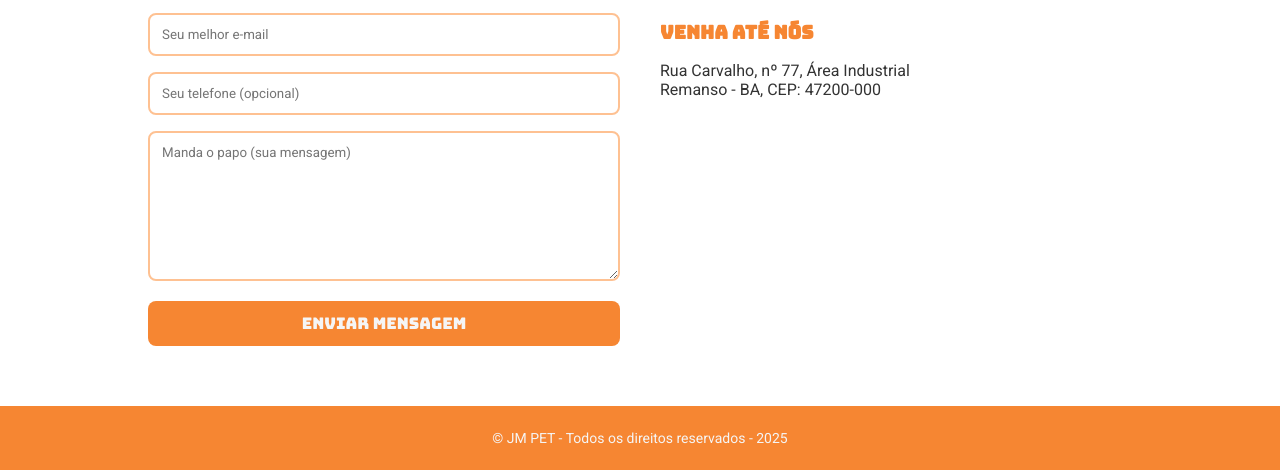
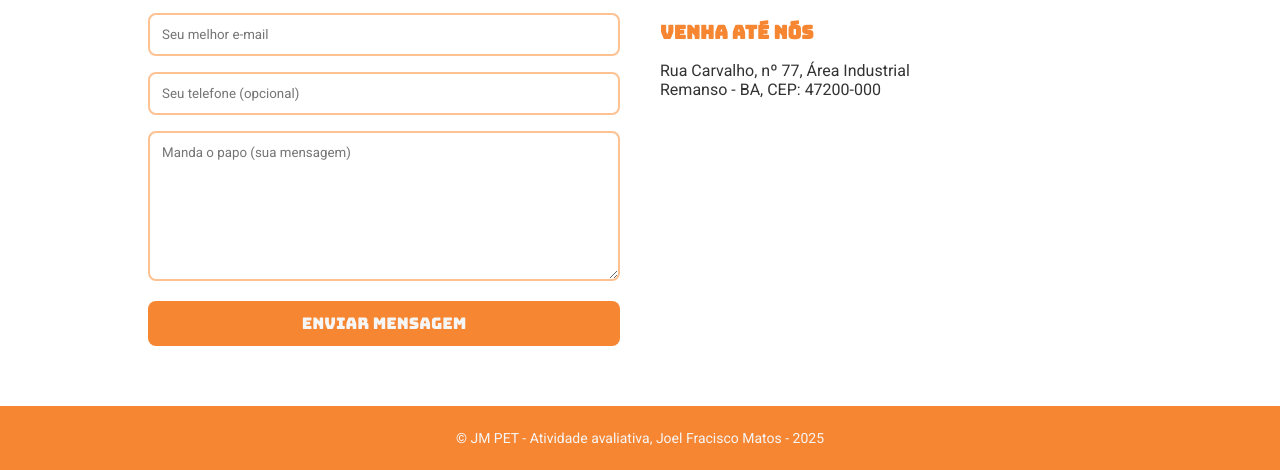
Before and after one commit to joelmattoss/ProjetoLojaJM, a plain HTML site: page index.html in a window 1280 px wide. Shown: the part 759-1229 px from the top of the page. Drawn offline with Linux system fonts and the light colour scheme.

Commit message:
Update index.html

```diff
--- a/index.html
+++ b/index.html
@@ -85,7 +85,7 @@
 
     <footer>
         <div class="container">
-            <p>&copy; JM PET - Todos os direitos reservados - 2025</p>
+            <p>&copy; JM PET - Atividade avaliativa, Joel Fracisco Matos - 2025</p>
         </div>
     </footer>
 
```
